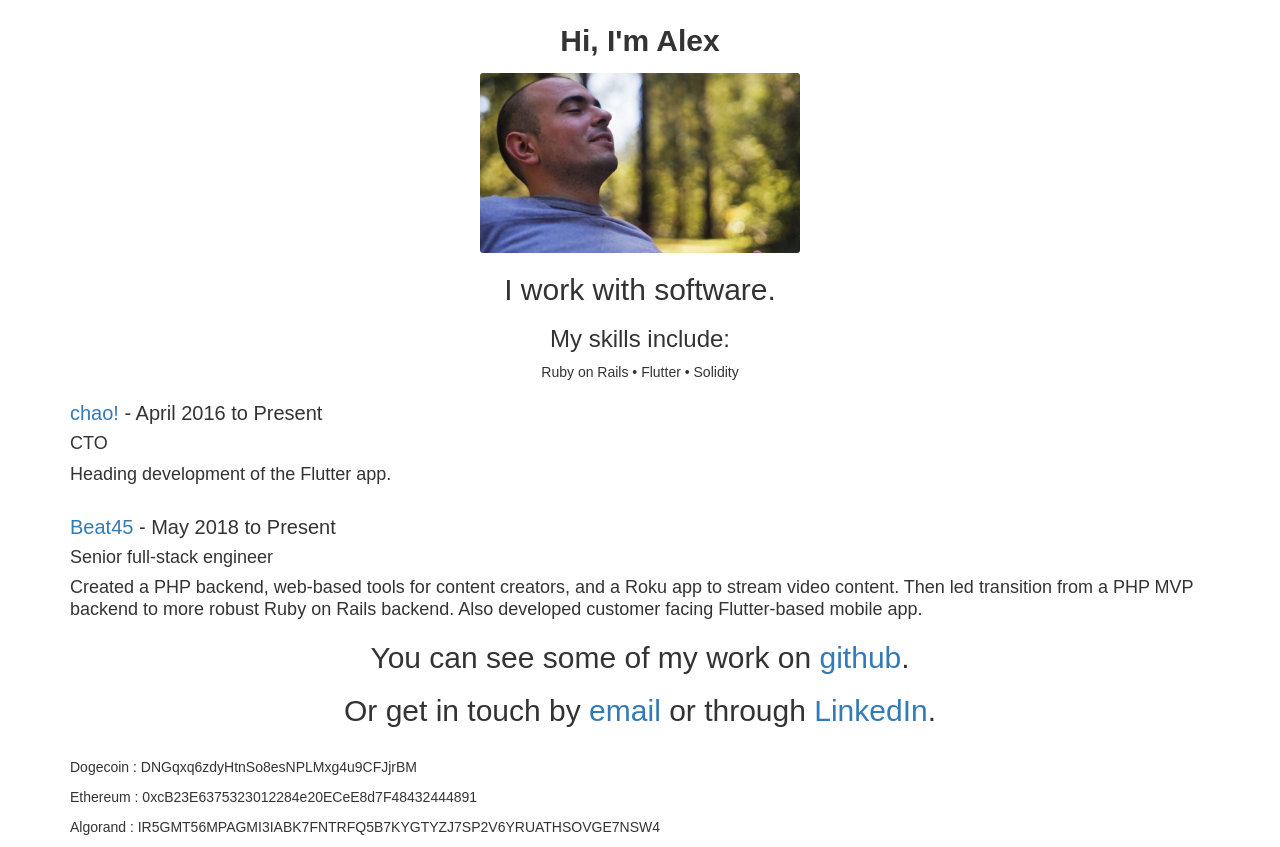
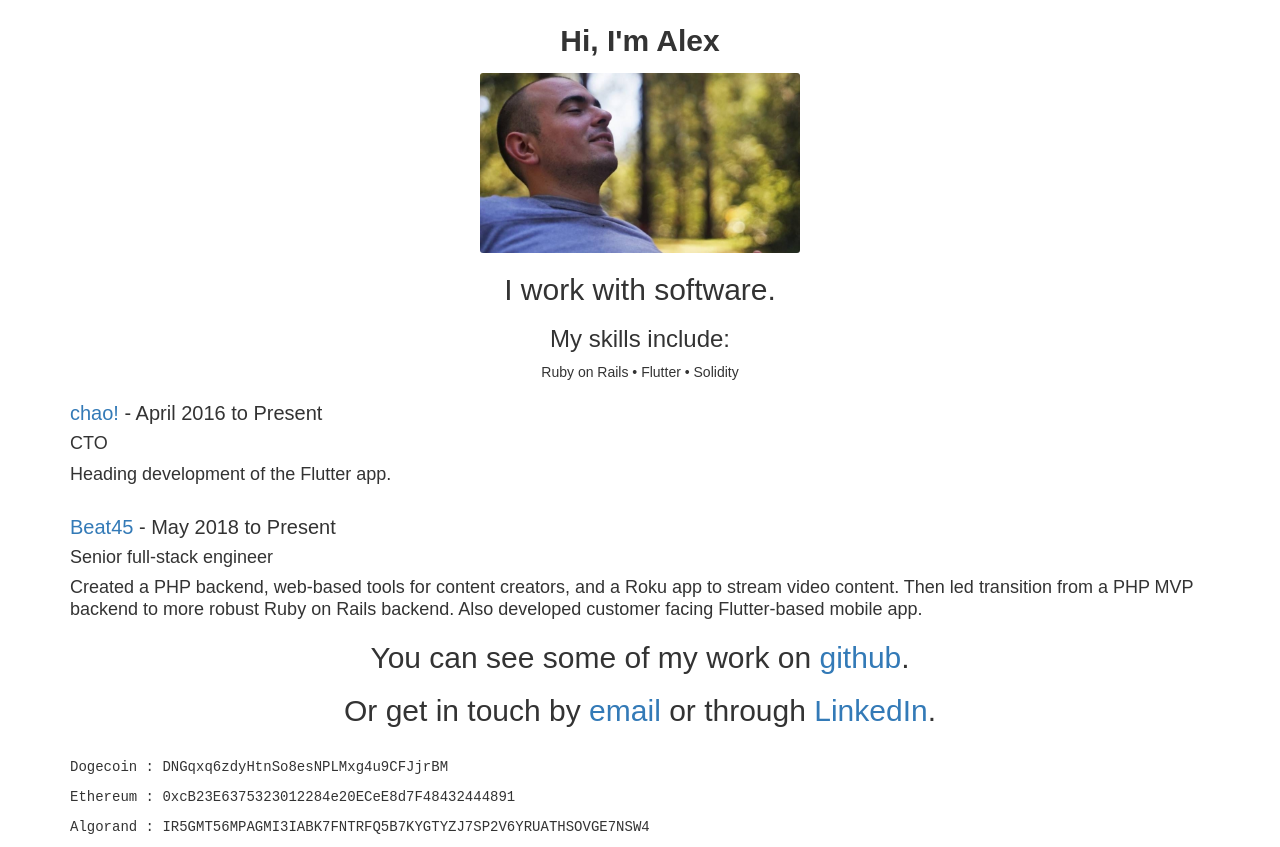
Before and after one commit to alex-heritier/alexheritier.com, a plain HTML site: page index.html in a window 1280 px wide. Drawn offline with nearby package versions, Linux system fonts and the light colour scheme.

Commit message:
donation addresses are monospace

```diff
--- a/css/main.css
+++ b/css/main.css
@@ -38,6 +38,10 @@
 .crypto-section {
 }
 
+.crypto-section p {
+	font-family: monospace;
+}
+
 .experience-section {
 }
 
```
Also changed, not shown: 1 other file.
